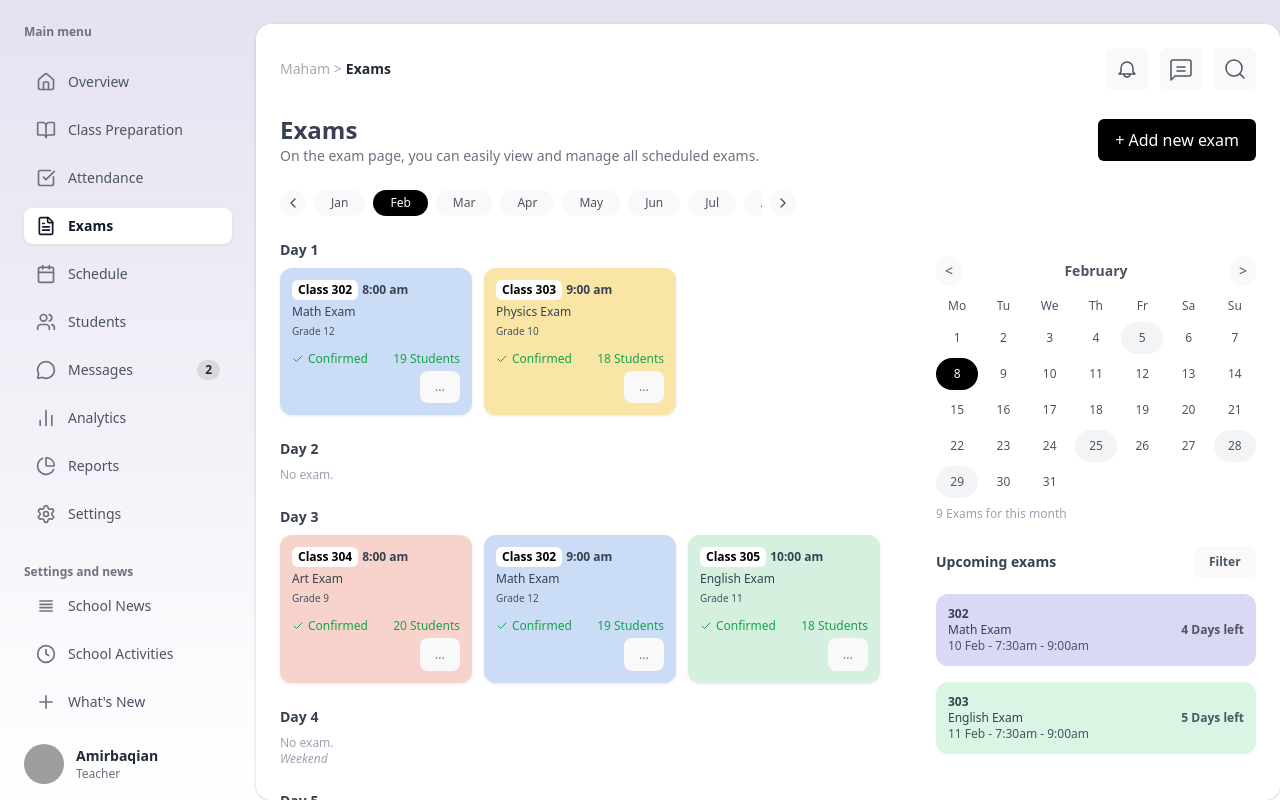
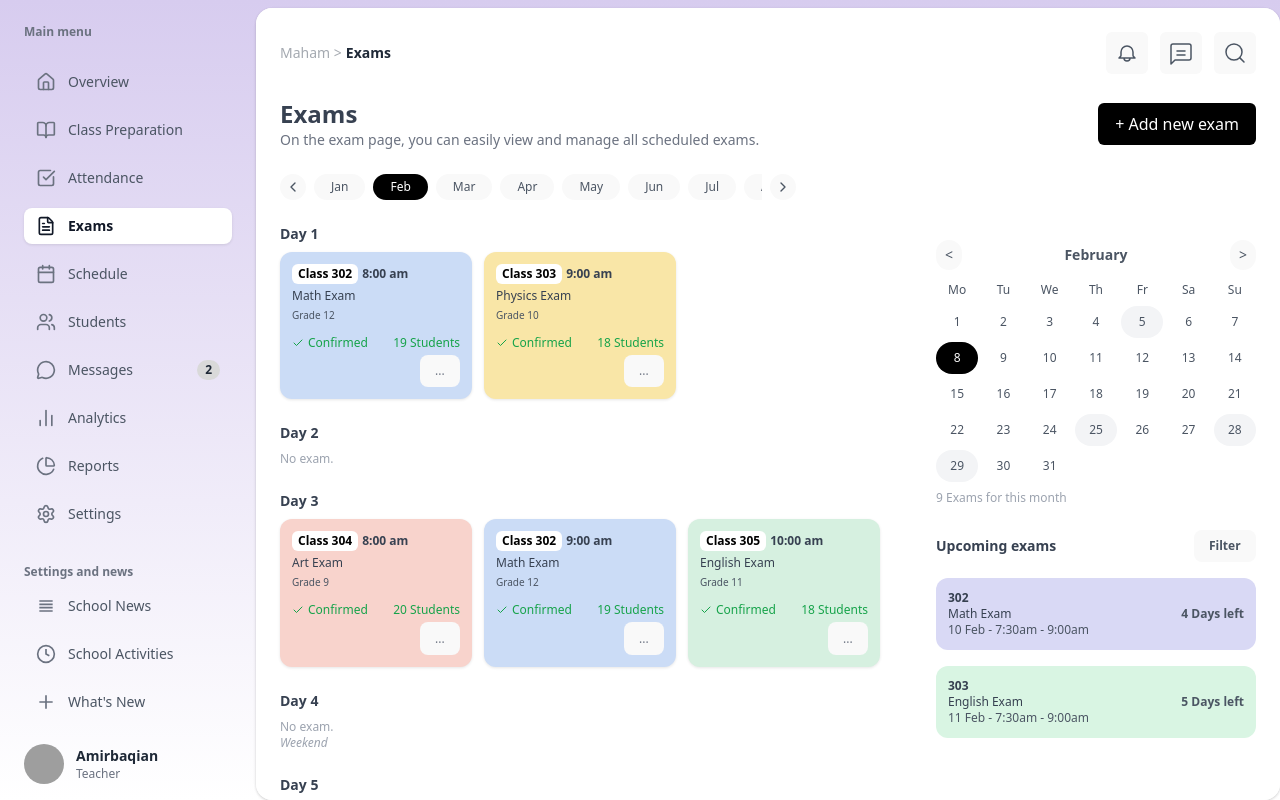
Before and after one commit to surajharogoppa/exam-dashboard, a React (Vite) app: page / in a window 1280 px wide. Built offline with nearby package versions, Linux system fonts and the light colour scheme; grey boxes are pictures that could not be loaded.

Commit message:
changed padding

```diff
--- a/src/App.jsx
+++ b/src/App.jsx
@@ -19,8 +19,8 @@ export default function App() {
       <Sidebar activeMenu={activeMenu} setActiveMenu={setActiveMenu} />
 
       {/* Main content */}
-      <main className="flex-1 bg-white rounded-2xl shadow-sm flex flex-col mt-6">
-        <div className="bg-white rounded-2xl shadow-sm p-6 space-y-6   overflow-y-auto max-h-screen w-full">
+      <main className="flex-1 bg-white rounded-2xl shadow-sm flex flex-col mt-2">
+        <div className="bg-white rounded-2xl shadow-sm p-6 space-y-6 overflow-y-auto max-h-screen w-full">
 
           {/* Header */}
           <Header />
--- a/tailwind.config.js
+++ b/tailwind.config.js
@@ -14,7 +14,7 @@ module.exports = {
         badgeGray: '#D9D9D9',
         upcomingPurple: '#D9D9F5',
         upcomingGreen: '#D9F5E3',
-        sidebarTop: "#E6E1F0",
+        sidebarTop: "#d7ccefff",
         sidebarBottom: "#FFFFFF",
         sidebarActiveBg: '#F3F4F6',
         calendarPillBg: '#F3F4F6',
```
Also changed, not shown: 1 other file (tests, documents, lock files or other folders).
